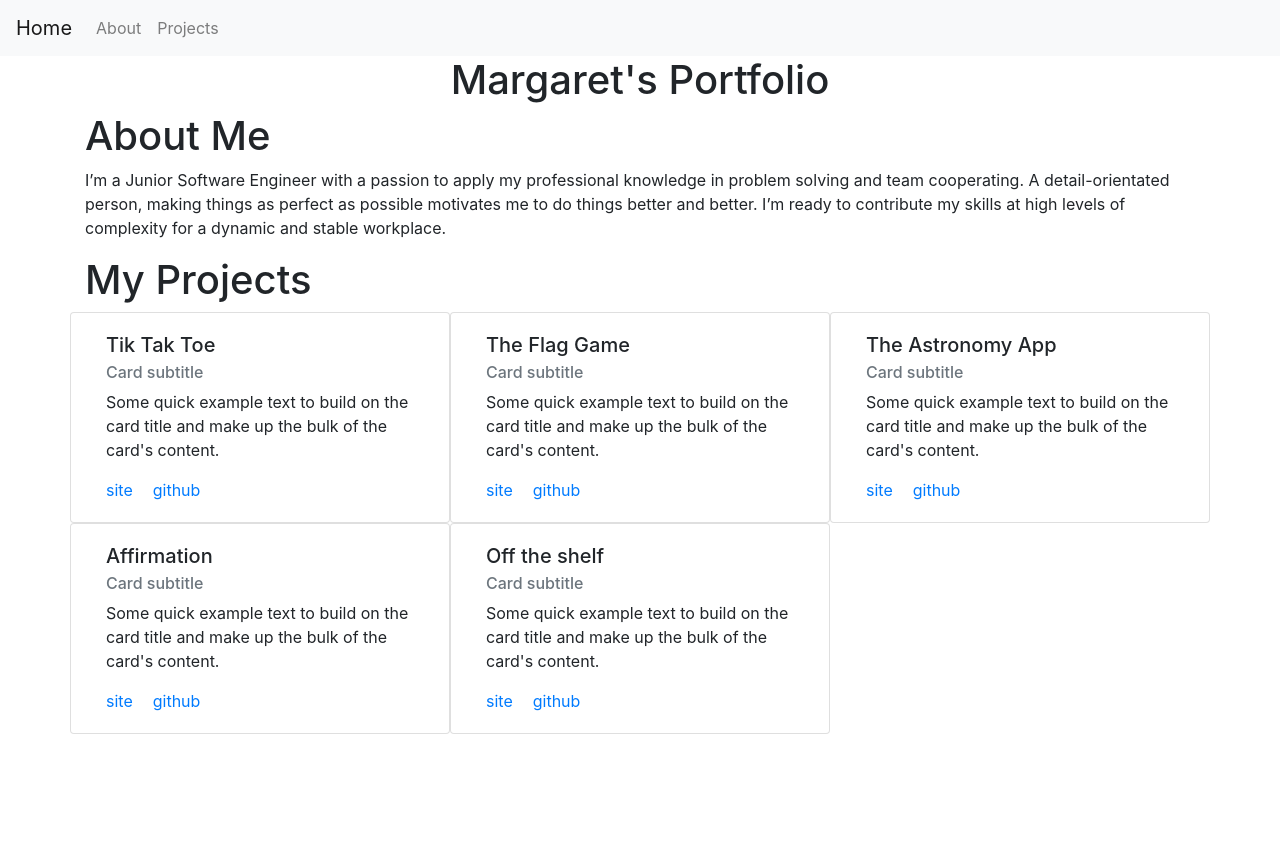
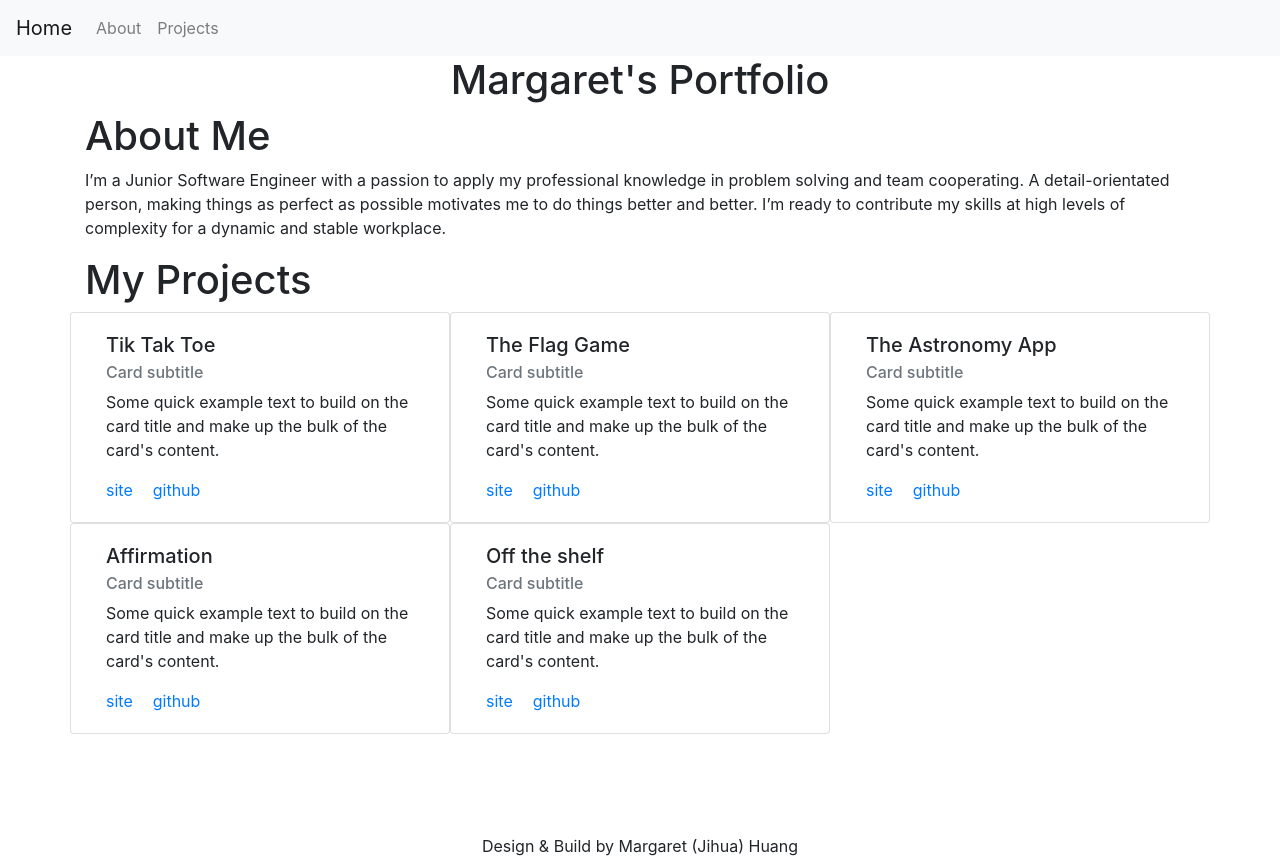
Before and after one commit to margaret-jihua/portfolio, a React (Create React App) app: page / in a window 1280 px wide. Before the commit the page ends 800 px from the top, so only its background shows below. Built offline with nearby package versions, Linux system fonts and the light colour scheme.

Commit message:
Add footer

```diff
--- a/src/App.js
+++ b/src/App.js
@@ -5,24 +5,19 @@ import { BrowserRouter as Router, Route, Link }from 'react-router-dom'
 
 import Nav from './components/Nav'
 import Home from './components/Home'
-import Blog from './components/Blog'
 import Weather from './Weather'
 
 function App() {
-
-  const posts = [
-    {title: 'GA Software Engineering Immersive'}
-  ]
 
   return (
     <Router>
       <div className="App">
         <Nav />
         <Route exact path='/' component={Home} />
-        <Route path='/blog' render={ () => <Blog posts={this.props.posts} /> }/>
         {/* <Route path='/about' component={About} />
         <Route path='/projects' render={() => <Projects projects={projects} />} /> */}
         <Route path='/weather' render={() => <Weather /> }/>
+        <footer className="text-center" style={{marginTop: "100px"}}>Design & Build by Margaret (Jihua) Huang</footer>
       </div>
     </Router>
 
```
